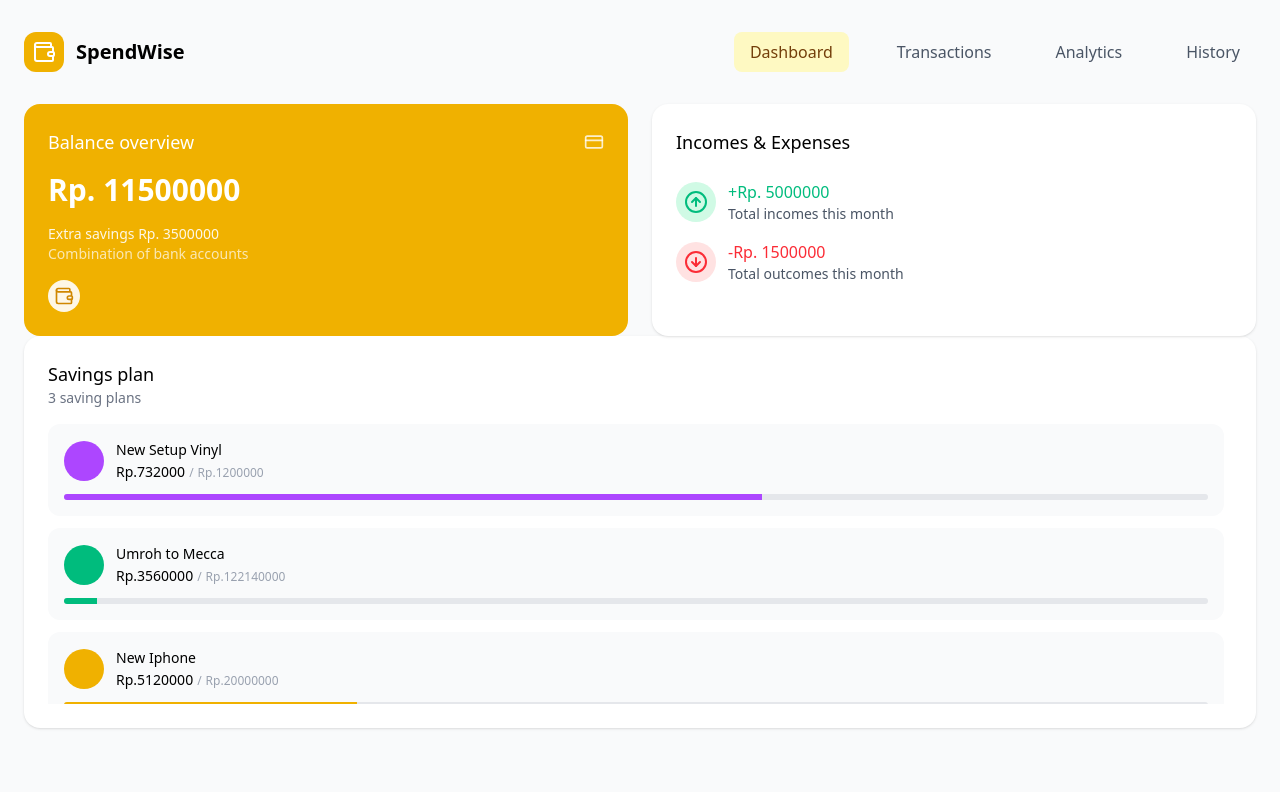
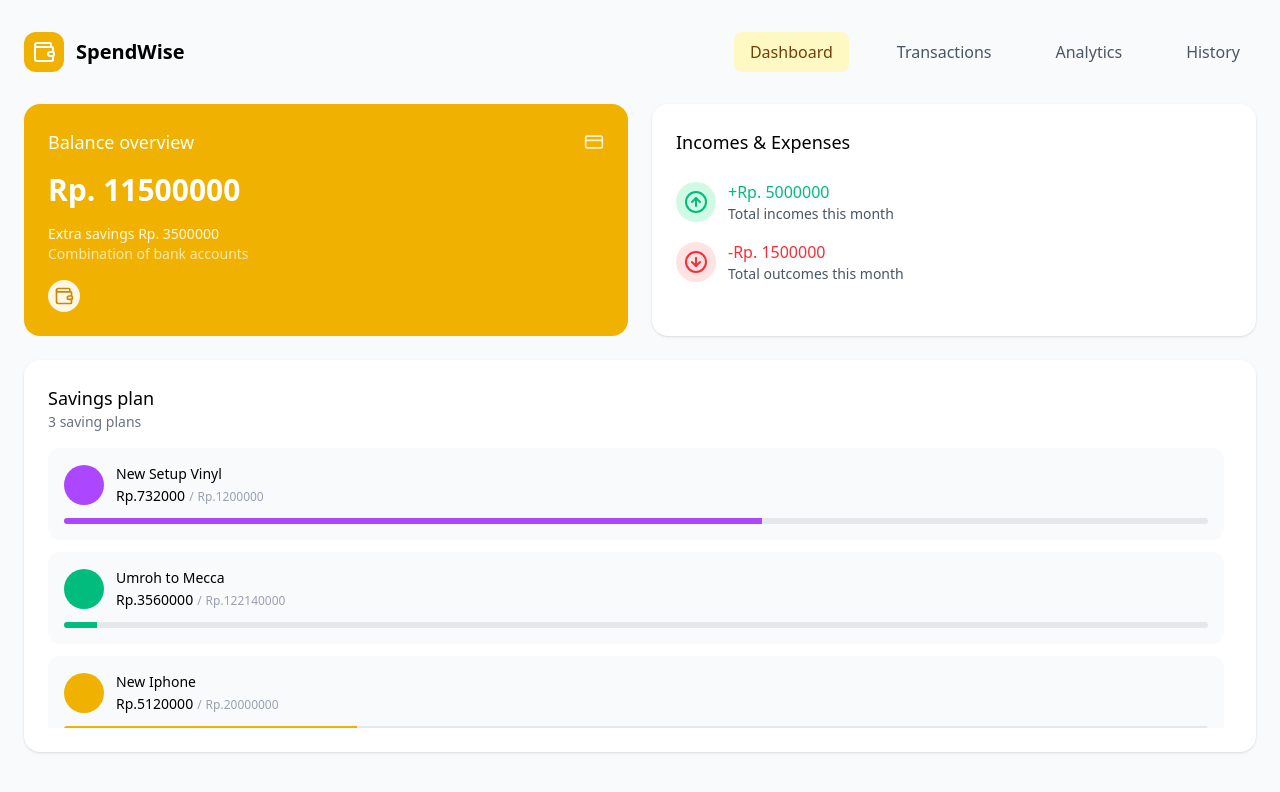
Before and after one commit to kiptr/SpendWise, a React (Vite) app: page / in a window 1280 px wide. Shown: the top 792 px of the page. Built offline with nearby package versions, Linux system fonts and the light colour scheme.

Commit message:
style: add grid layout

```diff
--- a/src/pages/Dashboard.tsx
+++ b/src/pages/Dashboard.tsx
@@ -6,7 +6,7 @@ import { mockSavingPlans } from "../data/mock";
 
 export function Dashboard() {
   return (
-    <div>
+    <div className="cols-span-12 lg:col-span-7 grid grid-rows-[auto_auto_1fr] gap-6">
       <div className="grid grid-cols-1 sm:grid-cols-2 gap-6">
         <BalanceCard balance={11500000} savings={3500000} />
         <IncomeExpenses incomes={5000000} expenses={1500000} />
```
